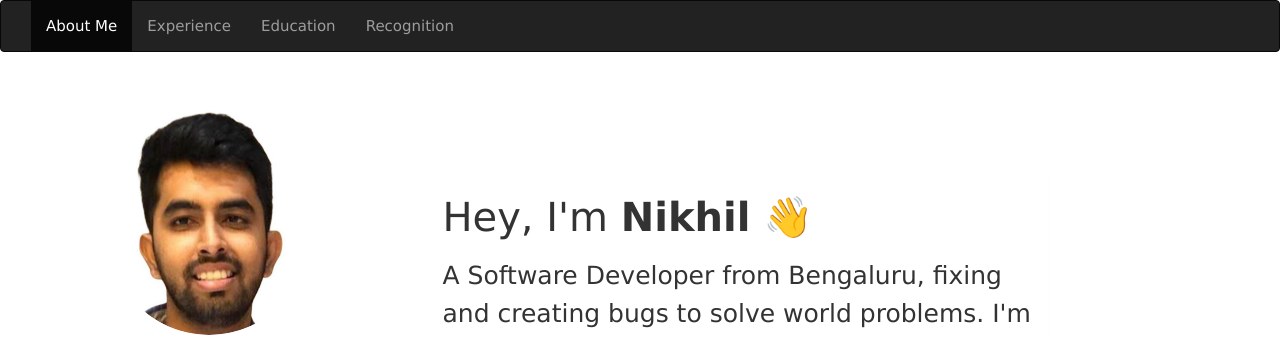
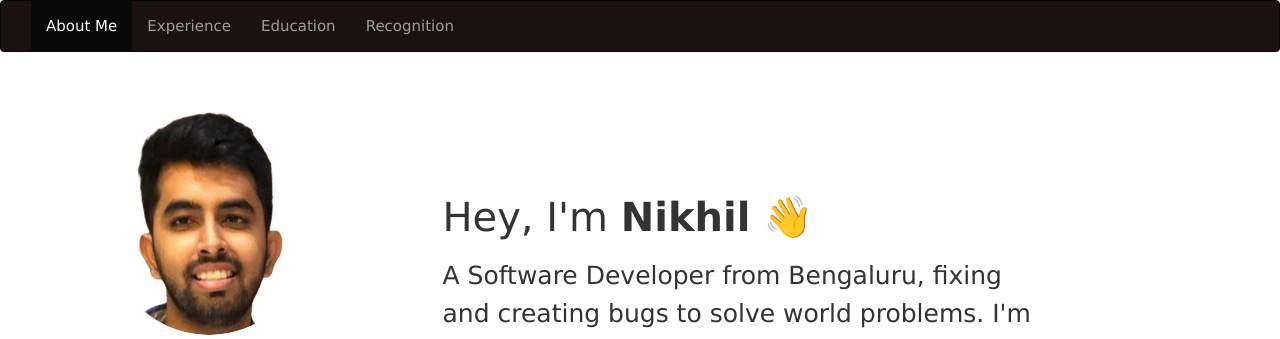
Before and after one commit to nik1097/personalPortfolio, a plain HTML site: page index.html in a window 1280 px wide. Shown: the top 339 px of the page. Drawn offline with nearby package versions, Linux system fonts and the light colour scheme.

Commit message:
updated color of navbar

```diff
--- a/custom.css
+++ b/custom.css
@@ -101,3 +101,7 @@ body {
         margin-bottom: 20px;
     }
 }
+
+.navbar {
+    background-color: rgb(27, 17, 17);
+}
```
